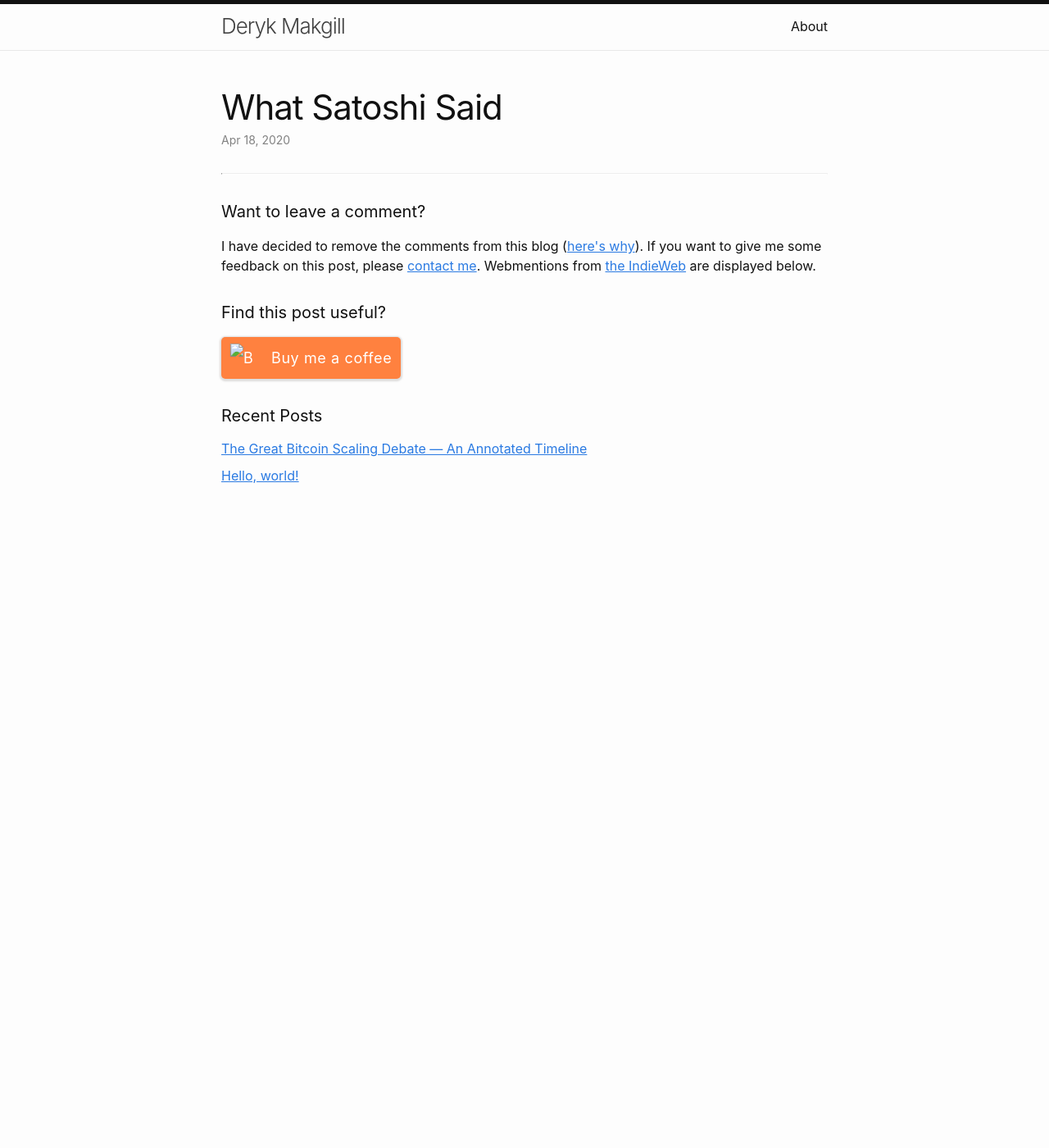
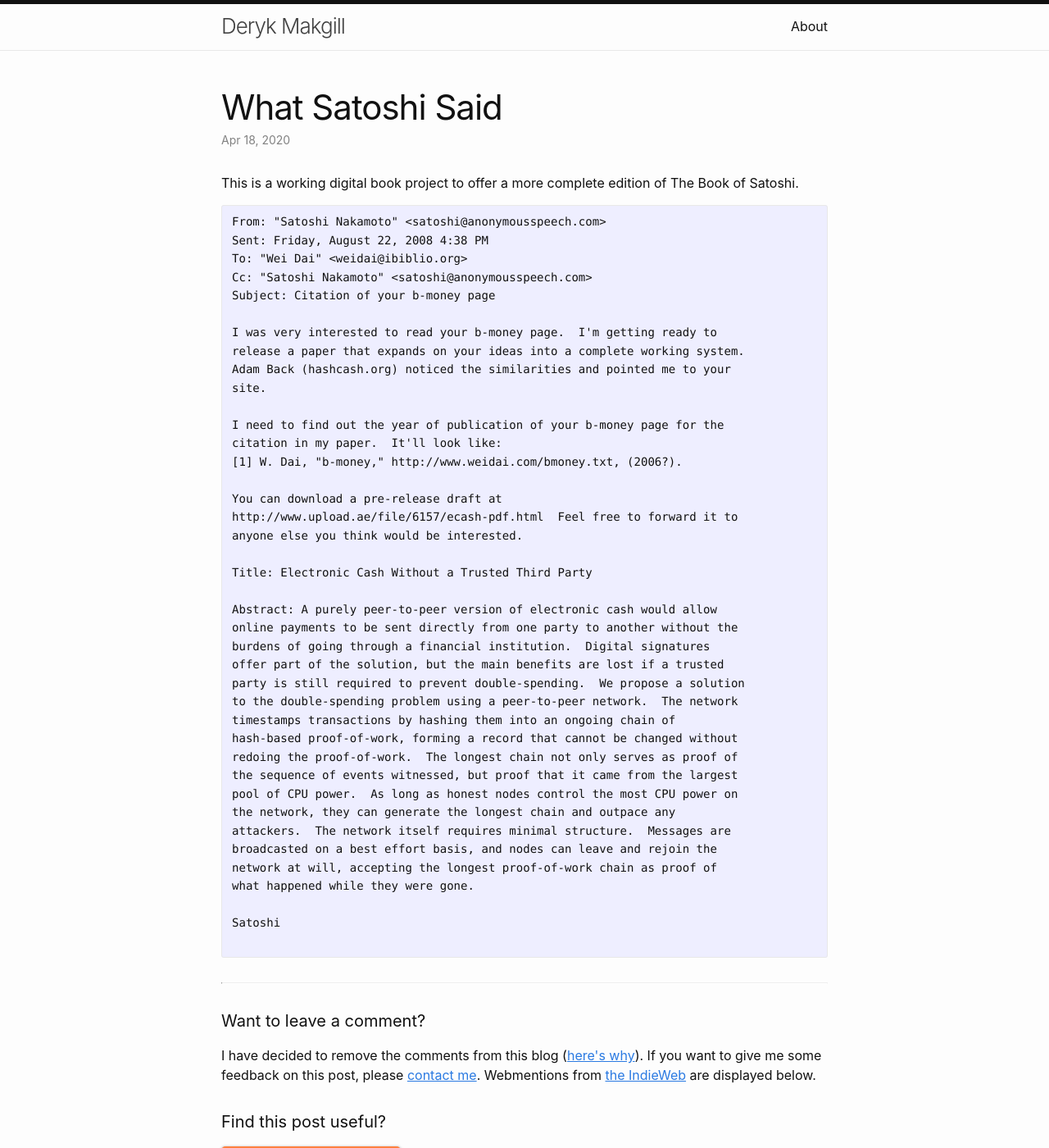
Before and after one commit to derykmakgill/krawisz, a Jekyll site: the page built from _posts/2020-04-18-satoshi.md, in a window 1280 px wide and 1400 px high. Shown: the whole window at 82% size. Built offline with Jekyll 4.4.1, drawn with Linux system fonts in a browser that asks for light colours.

Commit message:
Update 2020-04-18-satoshi.md

````diff
--- a/_posts/2020-04-18-satoshi.md
+++ b/_posts/2020-04-18-satoshi.md
@@ -2,3 +2,48 @@
 layout: post
 title: What Satoshi Said
 ---
+
+This is a working digital book project to offer a more complete edition of The Book of Satoshi.
+
+```
+From: "Satoshi Nakamoto" <satoshi@anonymousspeech.com>
+Sent: Friday, August 22, 2008 4:38 PM
+To: "Wei Dai" <weidai@ibiblio.org>
+Cc: "Satoshi Nakamoto" <satoshi@anonymousspeech.com>
+Subject: Citation of your b-money page
+
+I was very interested to read your b-money page.  I'm getting ready to
+release a paper that expands on your ideas into a complete working system.
+Adam Back (hashcash.org) noticed the similarities and pointed me to your
+site.
+
+I need to find out the year of publication of your b-money page for the
+citation in my paper.  It'll look like:
+[1] W. Dai, "b-money," http://www.weidai.com/bmoney.txt, (2006?).
+
+You can download a pre-release draft at
+http://www.upload.ae/file/6157/ecash-pdf.html  Feel free to forward it to
+anyone else you think would be interested.
+
+Title: Electronic Cash Without a Trusted Third Party
+
+Abstract: A purely peer-to-peer version of electronic cash would allow
+online payments to be sent directly from one party to another without the
+burdens of going through a financial institution.  Digital signatures
+offer part of the solution, but the main benefits are lost if a trusted
+party is still required to prevent double-spending.  We propose a solution
+to the double-spending problem using a peer-to-peer network.  The network
+timestamps transactions by hashing them into an ongoing chain of
+hash-based proof-of-work, forming a record that cannot be changed without
+redoing the proof-of-work.  The longest chain not only serves as proof of
+the sequence of events witnessed, but proof that it came from the largest
+pool of CPU power.  As long as honest nodes control the most CPU power on
+the network, they can generate the longest chain and outpace any
+attackers.  The network itself requires minimal structure.  Messages are
+broadcasted on a best effort basis, and nodes can leave and rejoin the
+network at will, accepting the longest proof-of-work chain as proof of
+what happened while they were gone.
+
+Satoshi
+
+```
````
